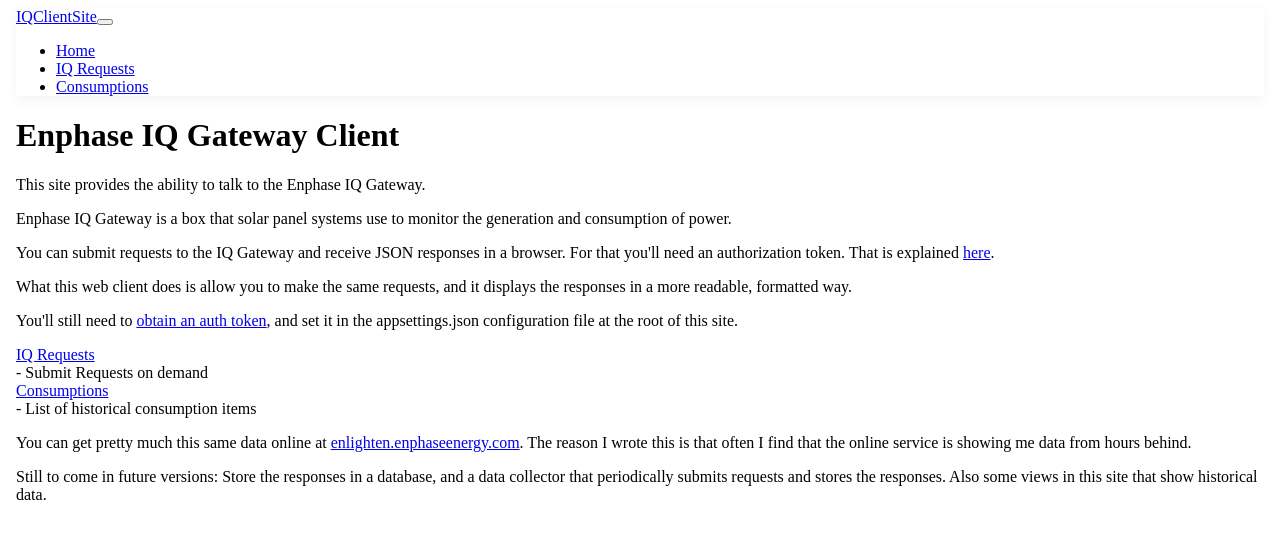
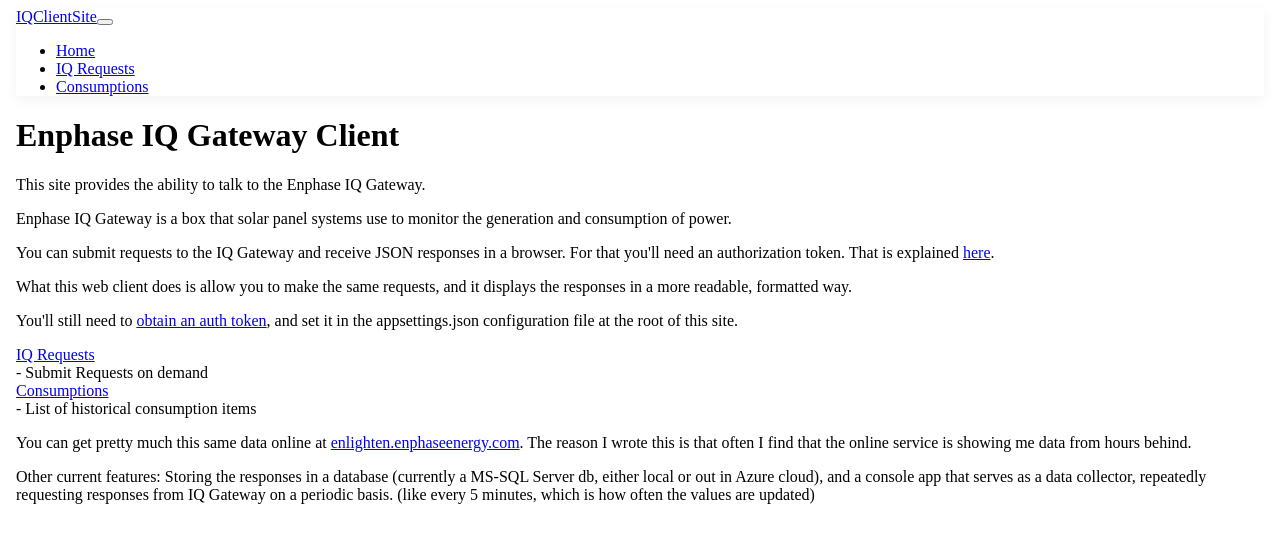
Before and after one commit to johnwalters/EnphaseIQGatewayClient, an Angular app in the folder IQClientSite/ClientApp/: page / in a window 1280 px wide. Shown: the top 542 px of the page. Built offline with nearby package versions, Linux system fonts and the light colour scheme.

Commit message:
update features

```diff
--- a/IQClientSite/ClientApp/src/app/home/home.component.html
+++ b/IQClientSite/ClientApp/src/app/home/home.component.html
@@ -52,8 +52,7 @@
     <p>You can get pretty much this same data online at <a href="https://enlighten.enphaseenergy.com/"
         target="_blank">enlighten.enphaseenergy.com</a>. The reason I wrote this is that often I find that the online
       service is showing me data from hours behind.</p>
-    <p>Still to come in future versions: Store the responses in a database, and a data collector that periodically
-      submits requests and stores the responses. Also some views in this site that show historical data.</p>
+    <p>Other current features: Storing the responses in a database (currently a MS-SQL Server db, either local or out in Azure cloud), and a console app that serves as a data collector, repeatedly requesting responses from IQ Gateway on a periodic basis. (like every 5 minutes, which is how often the values are updated)</p>
 
   </div>
 </div>
```
